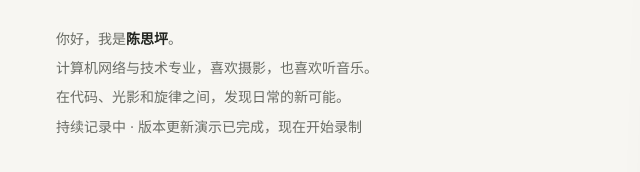
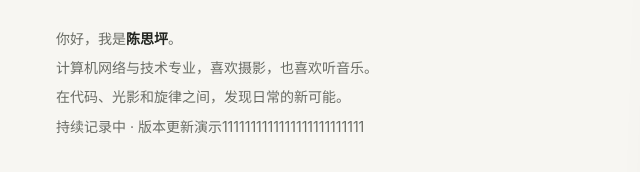
Before and after one commit to CasPian119/chen-siping-devtools-final, a plain HTML site: page index.html in a window 1280 px wide. Shown: the part 406-578 px from the top of the page, 0-640 px from the left. Drawn offline with Linux system fonts and the light colour scheme.

Commit message:
更新首页提示文字

```diff
--- a/index.html
+++ b/index.html
@@ -21,7 +21,7 @@
     <section class="hero section-shell" id="home" aria-labelledby="hero-title">
       <div class="hero-copy"><p class="eyebrow"><span class="status-dot"></span> 一个持续探索的个人空间</p>
         <h1 id="hero-title">观察生活，<br>连接<span class="blue">世界<span class="title-star" aria-hidden="true">✳</span></span>。</h1>
-        <p class="intro">你好，我是<strong>陈思坪</strong>。<br>计算机网络与技术专业，喜欢摄影，也喜欢听音乐。<br>在代码、光影和旋律之间，发现日常的新可能。<br>持续记录中 · 版本更新演示已完成，现在开始录制</p>
+        <p class="intro">你好，我是<strong>陈思坪</strong>。<br>计算机网络与技术专业，喜欢摄影，也喜欢听音乐。<br>在代码、光影和旋律之间，发现日常的新可能。<br>持续记录中 · 版本更新演示1111111111111111111111111</p>
         <div class="hero-buttons"><a class="button primary" href="#work">看看我的探索 <span aria-hidden="true">↗</span></a><a class="text-link" href="#about">认识一下 <span aria-hidden="true">↓</span></a></div>
         <div class="hero-meta"><span>NETWORK & TECHNOLOGY</span><span>PHOTOGRAPHY & MUSIC</span></div>
       </div>
```
